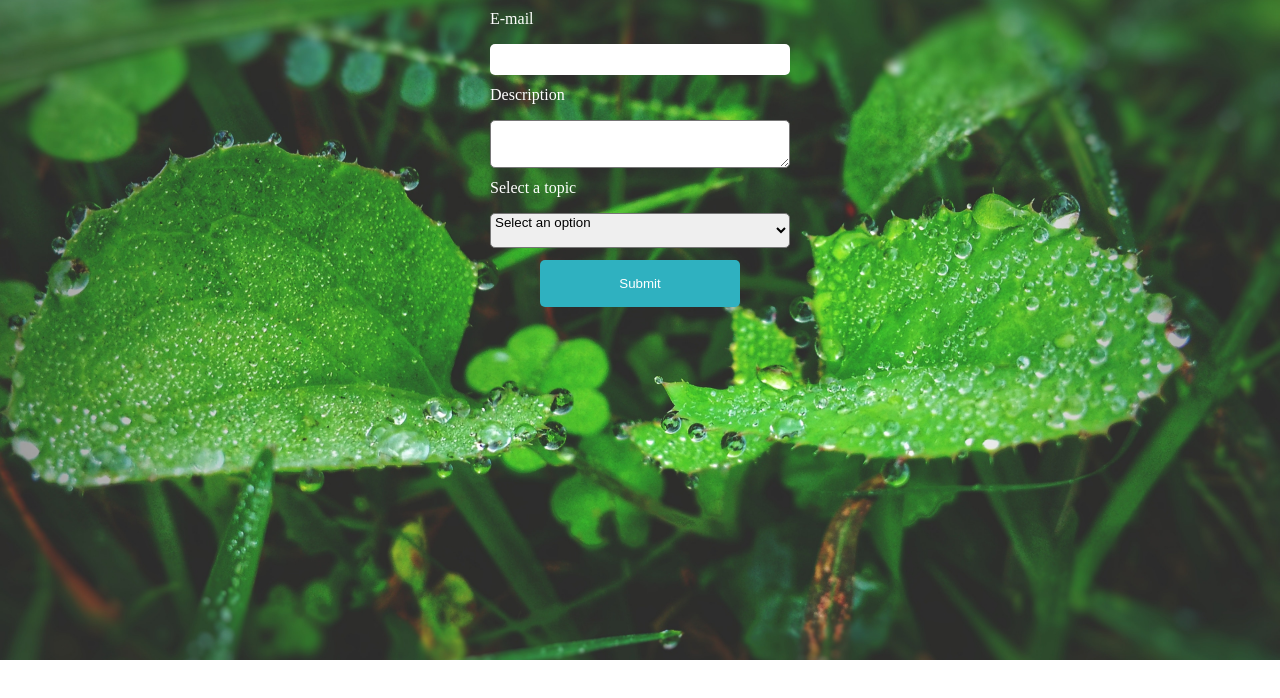
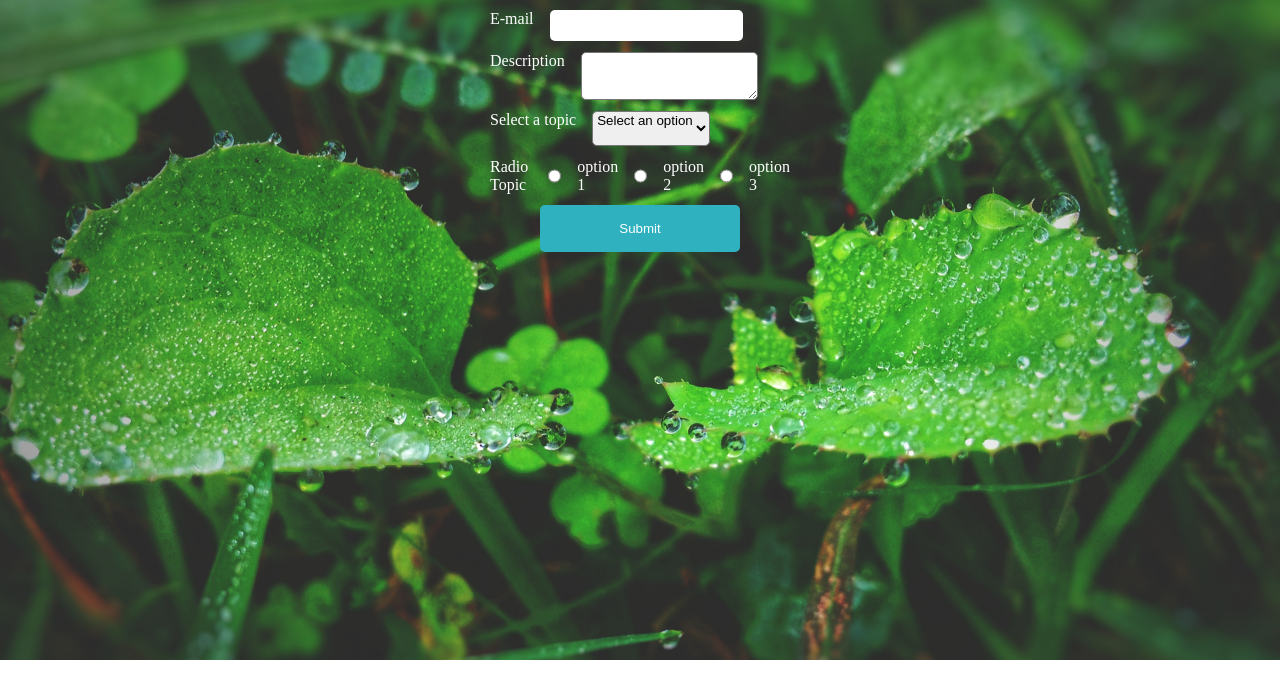
Before and after one commit to Alireza-hajizaki/Profissional-Form-With-Formik, a React (Create React App) app: page / in a window 1280 px wide. Shown: the top 698 px of the page. Built offline with nearby package versions, Linux system fonts and the light colour scheme.

Commit message:
radoi componet created

```diff
--- a/src/App.css
+++ b/src/App.css
@@ -25,6 +25,7 @@ textarea , select{
   padding-bottom: 1rem;
   border-radius: 5px;
 }
+
 .error {
   color: red;
 }
@@ -39,7 +40,7 @@ textarea , select{
 }
 .form-control {
   display: flex;
-  flex-direction: column;
+  flex-direction: row;
   gap: 1rem;
   width: 300px;
 }
--- a/src/components/FormikContainer.js
+++ b/src/components/FormikContainer.js
@@ -4,22 +4,30 @@ import FormikControl from "./FormikControl";
 
 function FormikContainer() {
 
-    const dropdownOptions = [
+  const dropdownOptions = [
         {key: 'Select an option' , value: ''},
         {key: 'Option 1' , value: 'option 1'},
         {key: 'Option 2' , value: 'option 2'},
         {key: 'Option 3' , value: 'option 3'},
-    ]
+  ];
+
+  const radioOptions =[
+    {key:'option 1', value: 'rOption1'},
+    {key:'option 2', value: 'rOption2'},
+    {key:'option 3', value: 'rOption3'},
+  ]
 
   const initialValues = {
     email: '',
     description: '',
     selectOption: '',
+    radioOption: '',
   };
   const validationSchema = Yup.object({
     email: Yup.string().email("Invalid email format").required("Required"),
     description: Yup.string().required("Required"),
     selectOption: Yup.string().required("Required"),
+    radioOption: Yup.string().required("Required"),
   });
   const onSubmit = (values) => console.log("Form_Data :", values);
   return (
@@ -30,6 +38,7 @@ function FormikContainer() {
             <FormikControl control='input' type='email' label='E-mail' name='email' />
             <FormikControl control='textarea' label='Description' name='description' />
             <FormikControl control='select' label='Select a topic' name='selectOption' options={dropdownOptions} />
+            <FormikControl control='radio' label='Radio Topic' name='radioOption' options={radioOptions} />
             <button type="submit">Submit</button>
         </Form>
         }
--- a/src/components/FormikControl.js
+++ b/src/components/FormikControl.js
@@ -1,4 +1,5 @@
 import Input from "./Input";
+import RadioButtons from "./RadioButtons";
 import Select from "./Select";
 import Textarea from "./Textarea";
 
@@ -11,7 +12,8 @@ function FormikControl(props) {
       return <Textarea {...rest} />;
     case "select":
       return <Select {...rest} />;
-    case "redio":
+    case "radio":
+      return <RadioButtons {...rest} />
     case "checkbox":
     case "date":
     default:
--- /dev/null
+++ b/src/components/RadioButtons.js
@@ -0,0 +1,29 @@
+import React from 'react'
+import {Field , ErrorMessage} from 'formik';
+import TextError from './TextError';
+
+function RadioButtons(props) {
+    const {label,name, options , ...rest} = props;
+  return (
+    <div className='form-control'>
+      <label>{label}</label>
+      <Field name={name} {...rest} >
+        {
+          ({field}) => {
+            return options.map(option => {
+              return (
+                <React.Fragment key={option.key}>
+                  <input type='radio' id={option.value} {...field} value={option.value} checked={field.value === option.value} />
+                  <label htmlFor={option.value} >{option.key}</label>
+                </React.Fragment>
+              )
+            })
+          }
+        }
+      </Field>
+      <ErrorMessage name={name} component={TextError} />
+    </div>
+  )
+}
+
+export default RadioButtons;
```
Also changed, not shown: src/components/Checkbox.js (added, +9 -0 lines).
